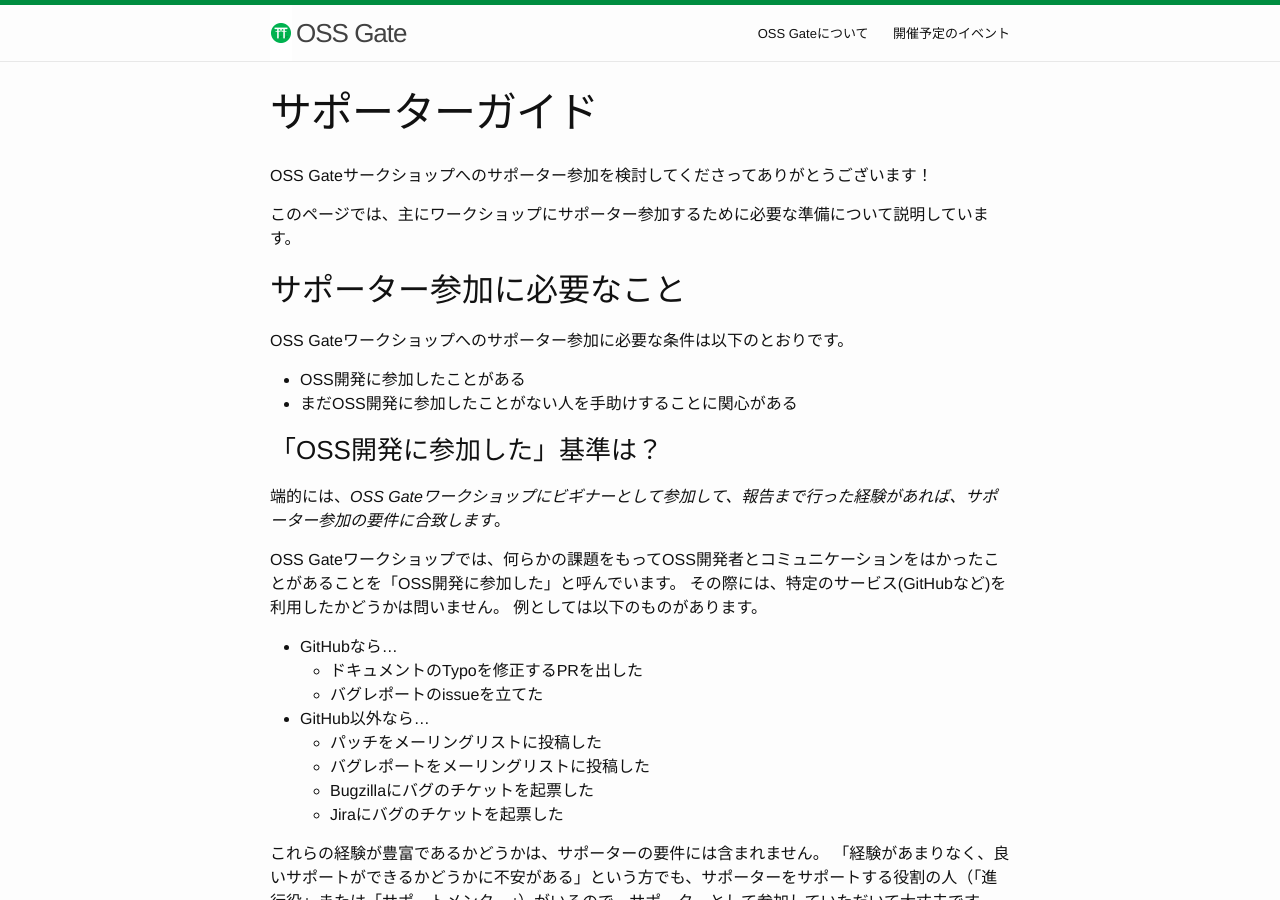
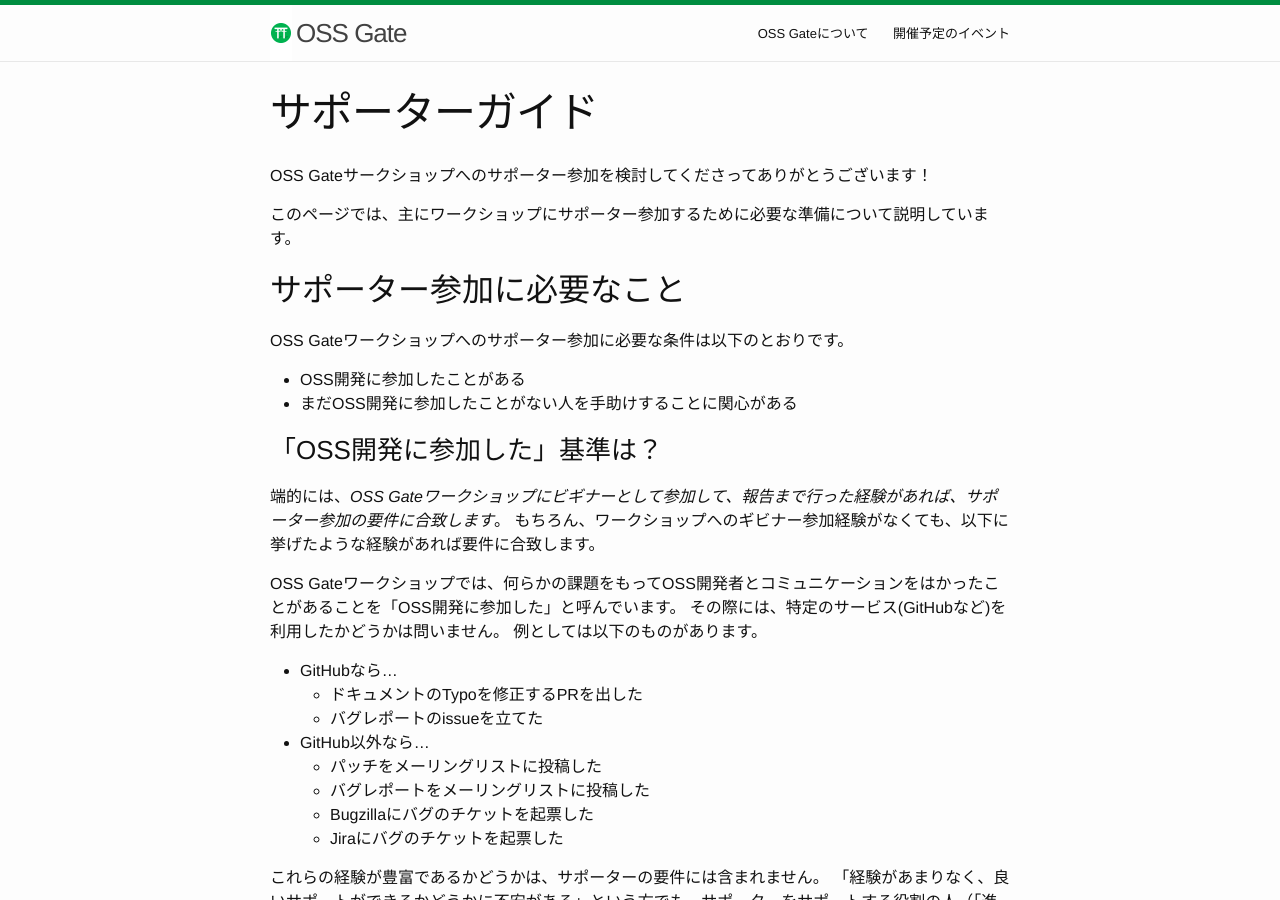
Before and after one commit to oss-gate/oss-gate.github.io, a Jekyll site: the page built from workshop/supporter-guide.md, in a window 1280 px wide and 900 px high. Built offline with Jekyll 4.4.1, drawn with Linux system fonts in a browser that asks for light colours; comment, search, counter and statistics services are not loaded.

Commit message:
Add note about first time supporter

```diff
--- a/workshop/supporter-guide.md
+++ b/workshop/supporter-guide.md
@@ -18,6 +18,7 @@ OSS Gateワークショップへのサポーター参加に必要な条件は以
 ### 「OSS開発に参加した」基準は？
 
 端的には、*OSS Gateワークショップにビギナーとして参加して、報告まで行った経験があれば、サポーター参加の要件に合致します*。
+もちろん、ワークショップへのギビナー参加経験がなくても、以下に挙げたような経験があれば要件に合致します。
 
 OSS Gateワークショップでは、何らかの課題をもってOSS開発者とコミュニケーションをはかったことがあることを「OSS開発に参加した」と呼んでいます。
 その際には、特定のサービス(GitHubなど)を利用したかどうかは問いません。
```
